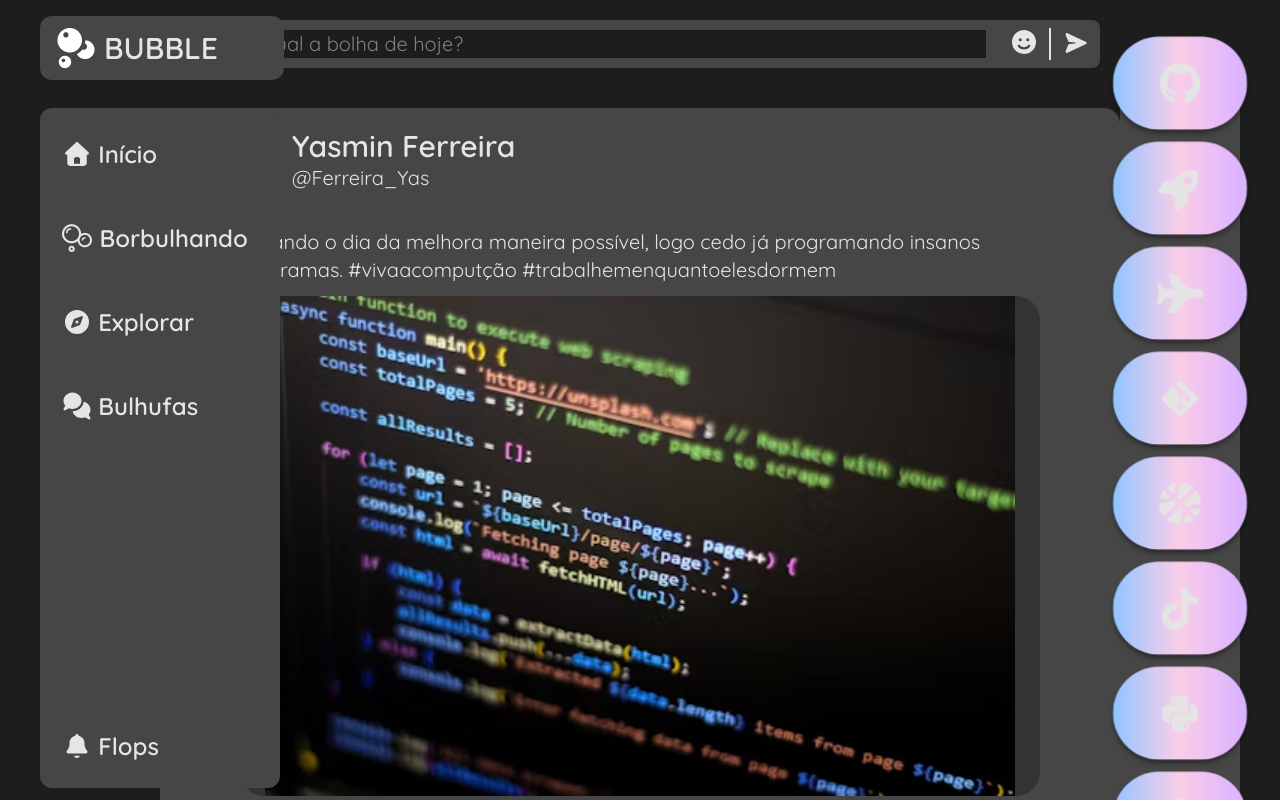
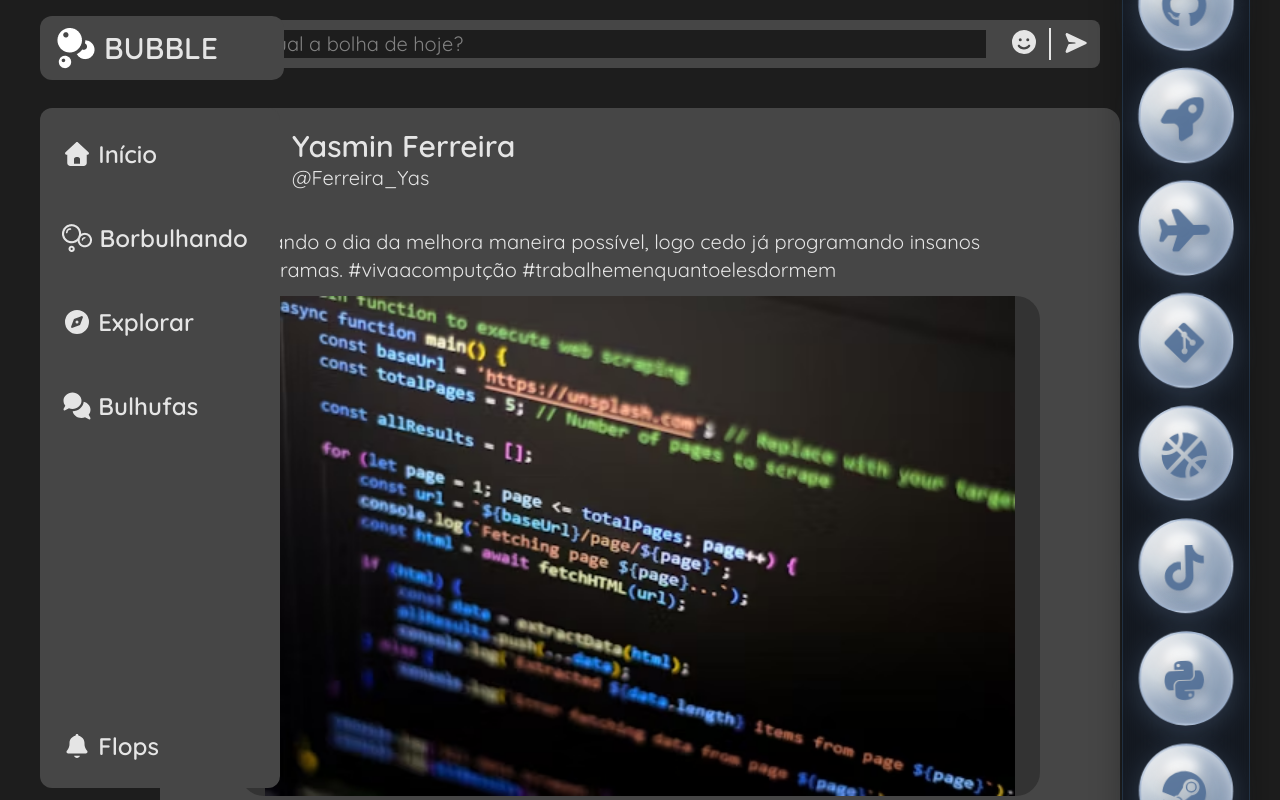
Before and after one commit to Hydrazl/Bubble_Front-End, a React (Vite) app: page / in a window 1280 px wide. Shown: the top 800 px of the page. Built offline with nearby package versions, Linux system fonts and the light colour scheme.

Commit message:
⬆️ Melhoria no Aside de bolhas

```diff
--- a/src/components/Aside/aside.css
+++ b/src/components/Aside/aside.css
@@ -1,13 +1,198 @@
-@import 'tailwindcss';
-
-.container1 {
-    @apply text-[var(--text)] flex flex-col h-210 w-30 bg-[var(--primary)] right-0 top-0 fixed rounded-2xl my-15 mr-10 justify-center items-center;
+/* ===== Container fixo no canto ===== */
+.aside-root {
+  position: fixed;
+  right: 30px;
+  top: 50%;
+  transform: translateY(-50%);
+  z-index: 50;
+  animation: fadeInSlide 0.8s ease-out;
 }
 
-.bubble{
-    @apply size-10 my-2 flex bg-[var(--primary)] rounded-full justify-center items-center shadow-md p-6 shadow-black/40 cursor-pointer
+@keyframes fadeInSlide {
+  from {
+    opacity: 0;
+    transform: translateY(-50%) translateX(30px);
+  }
+  to {
+    opacity: 1;
+    transform: translateY(-50%) translateX(0);
+  }
 }
 
-#icon{
-    @apply text-[2.5rem]
+/* ===== Container das bolhas ===== */
+.bubble-container {
+  display: flex;
+  flex-direction: column;
+  align-items: center;
+  gap: 18px;
+  padding: 20px 16px;
+  border-radius: 28px;
+  background: rgba(8, 20, 40, 0.4);
+  backdrop-filter: blur(20px);
+  border: 1px solid rgba(100, 180, 255, 0.15);
+  box-shadow:
+    0 8px 32px rgba(0, 0, 0, 0.3),
+    inset 0 1px 0 rgba(255, 255, 255, 0.1);
+  transition: all 0.4s cubic-bezier(0.4, 0, 0.2, 1);
 }
+
+.bubble-container:hover {
+  background: rgba(10, 25, 50, 0.5);
+  border-color: rgba(120, 200, 255, 0.25);
+  box-shadow:
+    0 12px 40px rgba(0, 0, 0, 0.4),
+    inset 0 1px 0 rgba(255, 255, 255, 0.15);
+}
+
+/* ===== BOLHA APRIMORADA ===== */
+.bubble {
+  width: 90px;
+  height: 90px;
+  border-radius: 50%;
+  background:
+    radial-gradient(circle at 30% 30%,
+      rgba(255, 255, 255, 0.9) 0%,
+      rgba(240, 248, 255, 0.85) 25%,
+      rgba(200, 220, 245, 0.75) 50%,
+      rgba(150, 180, 220, 0.65) 100%);
+  border: 2px solid rgba(180, 200, 230, 0.5);
+  box-shadow:
+    inset 0 4px 15px rgba(255, 255, 255, 0.6),
+    inset -3px -3px 10px rgba(100, 130, 180, 0.2),
+    0 6px 25px rgba(120, 150, 200, 0.25),
+    0 0 0 0 rgba(150, 180, 220, 0.4);
+  display: flex;
+  align-items: center;
+  justify-content: center;
+  position: relative;
+  cursor: pointer;
+  transition: all 0.4s cubic-bezier(0.34, 1.56, 0.64, 1);
+  animation: float 5s ease-in-out infinite;
+}
+
+.bubble:nth-child(even) {
+  animation-delay: -2s;
+}
+
+.bubble:nth-child(3n) {
+  animation-delay: -1.3s;
+}
+
+/* Animação de flutuação suave */
+@keyframes float {
+  0%, 100% {
+    transform: translateY(0px) scale(1) rotate(0deg);
+  }
+  33% {
+    transform: translateY(-6px) scale(1.02) rotate(2deg);
+  }
+  66% {
+    transform: translateY(3px) scale(0.99) rotate(-2deg);
+  }
+}
+
+/* Reflexo superior mais suave */
+.bubble::before {
+  content: "";
+  position: absolute;
+  top: 12%;
+  left: 28%;
+  width: 35%;
+  height: 22%;
+  border-radius: 50%;
+  background: rgba(255, 255, 255, 0.7);
+  filter: blur(5px);
+  transition: all 0.4s ease;
+}
+
+/* Reflexo inferior */
+.bubble::after {
+  content: "";
+  position: absolute;
+  bottom: 15%;
+  right: 22%;
+  width: 28%;
+  height: 16%;
+  border-radius: 50%;
+  background: rgba(255, 255, 255, 0.3);
+  filter: blur(6px);
+  transition: all 0.4s ease;
+}
+
+/* ===== Ícone ===== */
+.bubble-icon {
+  font-size: 2.8rem;
+  color: rgba(80, 110, 150, 0.9);
+  position: relative;
+  z-index: 2;
+  filter: drop-shadow(0 2px 6px rgba(0, 0, 0, 0.15));
+  transition: all 0.4s cubic-bezier(0.34, 1.56, 0.64, 1);
+  animation: iconFloat 4s ease-in-out infinite;
+}
+
+@keyframes iconFloat {
+  0%, 100% {
+    transform: translate(0, 0) rotate(0deg);
+  }
+  25% {
+    transform: translate(3px, -3px) rotate(5deg);
+  }
+  50% {
+    transform: translate(-2px, 2px) rotate(-3deg);
+  }
+  75% {
+    transform: translate(2px, -1px) rotate(3deg);
+  }
+}
+
+/* ===== Hover aprimorado ===== */
+.bubble:hover {
+  transform: scale(1.2) translateY(-8px);
+  border-color: rgba(200, 220, 240, 0.8);
+  box-shadow:
+    inset 0 5px 20px rgba(255, 255, 255, 0.8),
+    0 10px 35px rgba(120, 150, 200, 0.4),
+    0 0 0 10px rgba(150, 180, 220, 0.15),
+    0 0 50px rgba(140, 170, 210, 0.3);
+  animation: none;
+}
+
+.bubble:hover::before {
+  width: 45%;
+  height: 30%;
+  filter: blur(4px);
+}
+
+.bubble:hover .bubble-icon {
+  transform: scale(1.15) rotate(8deg);
+  color: rgba(60, 90, 130, 1);
+  filter: drop-shadow(0 4px 10px rgba(0, 0, 0, 0.25));
+  animation: none;
+}
+
+/* Efeito de pulso ao clicar */
+.bubble:active {
+  transform: scale(1.05);
+  transition: transform 0.1s ease;
+}
+
+/* Responsividade */
+@media (max-width: 768px) {
+  .aside-root {
+    right: 15px;
+  }
+
+  .bubble {
+    width: 75px;
+    height: 75px;
+  }
+
+  .bubble-icon {
+    font-size: 2.2rem;
+  }
+
+  .bubble-container {
+    gap: 14px;
+    padding: 16px 12px;
+  }
+}
--- a/src/components/Aside/index.jsx
+++ b/src/components/Aside/index.jsx
@@ -1,46 +1,67 @@
+import { useEffect, useState } from "react";
 import { FontAwesomeIcon } from "@fortawesome/react-fontawesome";
-import { IonIcon } from "@ionic/react";
-import { airplaneOutline, rocketOutline, carSportOutline, basketballOutline, gameControllerOutline, chatbubblesOutline, footballOutline} from "ionicons/icons";
-import { faGitAlt, faGithub, faJava, faPython, faSteam, faTiktok } from "@fortawesome/free-brands-svg-icons";
-import "./aside.css"
-import { faBasketball, faCar, faPlane, faRocket } from "@fortawesome/free-solid-svg-icons";
+import {
+  faGitAlt,
+  faGithub,
+  faPython,
+  faSteam,
+  faTiktok,
+} from "@fortawesome/free-brands-svg-icons";
+import {
+  faBasketball,
+  faPlane,
+  faRocket,
+} from "@fortawesome/free-solid-svg-icons";
+import "./Aside.css";
 
 export default function Aside() {
-    return (
-        <aside>
-            <div className="container1">
-                <div className="bubble">
-                    <FontAwesomeIcon icon={ faGithub } id="icon"/>
-                </div>
+  const icons = [
+    faGithub,
+    faRocket,
+    faPlane,
+    faGitAlt,
+    faBasketball,
+    faTiktok,
+    faPython,
+    faSteam,
+  ];
 
-                <div className="bubble">
-                    <FontAwesomeIcon icon={ faRocket } id="icon"/>
-                </div>
+  const [positions, setPositions] = useState(() =>
+    icons.map(() => ({ x: 0, y: 0 }))
+  );
 
-                <div className="bubble">
-                    <FontAwesomeIcon icon={ faPlane } id="icon"/>
-                </div>
+  useEffect(() => {
+    const move = () => {
+      setPositions((prev) =>
+        prev.map(() => ({
+          x: Math.random() * 12 - 6,
+          y: Math.random() * 12 - 6,
+        }))
+      );
+    };
 
-                <div className="bubble">
-                    <FontAwesomeIcon icon={ faGitAlt } id="icon"/>
-                </div>
+    move();
+    const interval = setInterval(move, 3000);
+    return () => clearInterval(interval);
+  }, []);
 
-                <div className="bubble">
-                    <FontAwesomeIcon icon={ faBasketball } id="icon"/>
-                </div>
-
-                <div className="bubble">
-                    <FontAwesomeIcon icon={ faTiktok } id="icon"/>
-                </div>
-
-                <div className="bubble">
-                    <FontAwesomeIcon icon={ faPython } id="icon"/>
-                </div>
-
-                <div className="bubble">
-                    <FontAwesomeIcon icon={ faSteam } id="icon"/>
-                </div>
-            </div>
-        </aside>
-    );
+  return (
+    <aside className="aside-root">
+      <div className="bubble-container">
+        {icons.map((icon, i) => (
+          <div
+            key={i}
+            className="bubble"
+            style={{
+              transform: `translate(${positions[i].x}px, ${positions[i].y}px)`,
+              transition: "transform 3s cubic-bezier(0.4, 0, 0.2, 1)",
+              animationDelay: `${i * 0.1}s`,
+            }}
+          >
+            <FontAwesomeIcon icon={icon} className="bubble-icon" />
+          </div>
+        ))}
+      </div>
+    </aside>
+  );
 }
--- /dev/null
+++ b/src/components/AsideBubble/AsideBubble.jsx
@@ -0,0 +1,56 @@
+import { useEffect, useState } from "react";
+import { FaGamepad, FaMusic, FaCamera, FaBook } from "react-icons/fa";
+
+const communities = [
+  { id: 1, name: "Games", icon: <FaGamepad />, link: "/community/games" },
+  { id: 2, name: "Música", icon: <FaMusic />, link: "/community/music" },
+  { id: 3, name: "Fotografia", icon: <FaCamera />, link: "/community/photo" },
+  { id: 4, name: "Leitura", icon: <FaBook />, link: "/community/books" },
+];
+
+export default function AsideBubbles() {
+  const [positions, setPositions] = useState([]);
+
+  useEffect(() => {
+    // Cria posições iniciais aleatórias para as bolhas
+    setPositions(
+      communities.map(() => ({
+        x: Math.random() * 20 - 10, // -10 a 10
+        y: Math.random() * 20 - 10,
+      }))
+    );
+
+    // Faz o movimento contínuo das bolhas
+    const interval = setInterval(() => {
+      setPositions((prev) =>
+        prev.map(() => ({
+          x: Math.random() * 20 - 10,
+          y: Math.random() * 20 - 10,
+        }))
+      );
+    }, 3000);
+
+    return () => clearInterval(interval);
+  }, []);
+
+  return (
+    <aside className="fixed left-5 top-1/2 -translate-y-1/2 flex flex-col gap-8 items-center">
+      {communities.map((comm, index) => (
+        <a
+          key={comm.id}
+          href={comm.link}
+          title={comm.name}
+          className="relative w-16 h-16 bg-blue-400 rounded-full flex items-center justify-center text-white shadow-lg hover:scale-110 transition-transform duration-300"
+          style={{
+            transform: `translate(${positions[index]?.x || 0}px, ${
+              positions[index]?.y || 0
+            }px)`,
+            transition: "transform 2.5s ease-in-out",
+          }}
+        >
+          <span className="text-2xl">{comm.icon}</span>
+        </a>
+      ))}
+    </aside>
+  );
+}
--- a/src/pages/Trending/Trending.css
+++ b/src/pages/Trending/Trending.css
@@ -15,7 +15,7 @@
   }
 }
 
-.bubble {
+.bubble-trending {
   @apply w-20 h-20 rounded-full bg-gradient-to-r from-blue-300 via-pink-200 to-purple-300 opacity-80;
   animation: bubbleFloat 4s ease-in-out infinite;
 }
--- a/src/pages/Trending/index.jsx
+++ b/src/pages/Trending/index.jsx
@@ -13,7 +13,7 @@
 
         <main>
         <div class="flex items-center justify-center h-screen bg-black">
-            <div class="bubble"></div>
+            <div class="bubble-trening"></div>
         </div>
 
             <h1>Borbulhando</h1>
```
